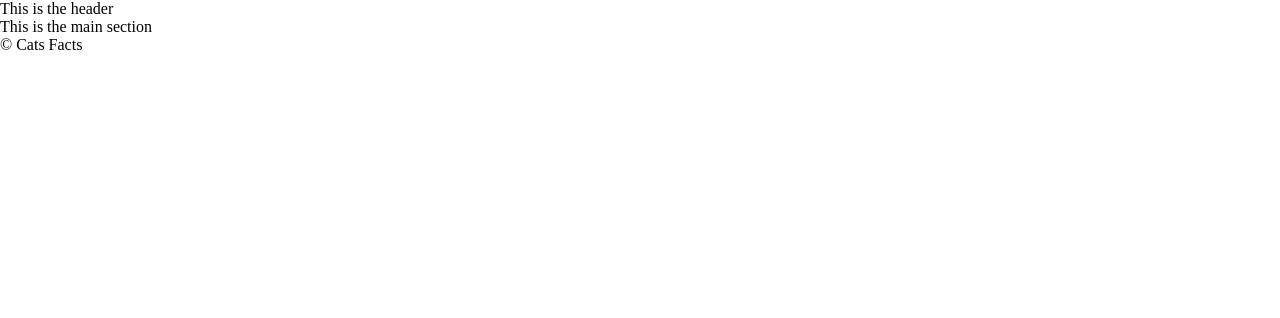
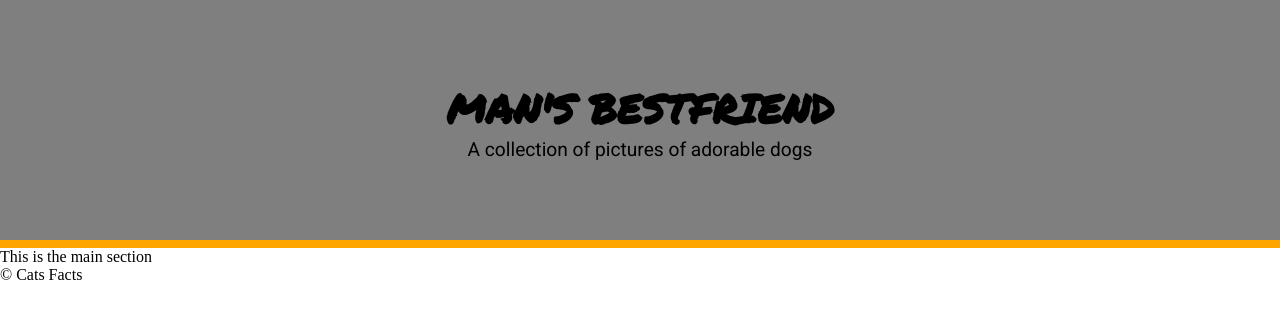
Before and after one commit to BrianSekwakwa/lyric-app-react, a React (Create React App) app: page / in a window 1280 px wide. Shown: the top 318 px of the page. Built offline with nearby package versions, Linux system fonts and the light colour scheme; no server answers.

Commit message:
added the header with heading and text

```diff
--- a/public/index.html
+++ b/public/index.html
@@ -22,7 +22,7 @@
       work correctly both with client-side routing and a non-root public URL.
       Learn how to configure a non-root public URL by running `npm run build`.
     -->
-    <title>Marvel Cinematic Universe</title>
+    <title>Cat Facts</title>
   </head>
   <body>
     <noscript>You need to enable JavaScript to run this app.</noscript>
--- a/src/App.js
+++ b/src/App.js
@@ -5,6 +5,25 @@ import Main from "./components/main/Main";
 import Footer from "./components/footer/Footer";
 
 class App extends Component {
+  constructor() {
+    super();
+    this.state = {
+      image: ""
+    };
+  }
+
+  componentDidMount() {
+    fetch("https://dog.ceo/api/breeds/image/random")
+      .then(res => {
+        return res.json();
+      })
+      .then(data => {
+        this.setState({
+          image: data.message
+        });
+      });
+  }
+
   render() {
     return (
       <div className="App">
--- a/src/components/header/Header.css
+++ b/src/components/header/Header.css
@@ -0,0 +1,26 @@
+@import url("https://fonts.googleapis.com/css?family=Permanent+Marker|Roboto");
+
+header {
+  height: 15rem;
+  display: flex;
+  align-items: center;
+  justify-content: center;
+  flex-direction: column;
+  background: rgba(0, 0, 0, 0.5);
+}
+
+header h1 {
+  font-size: 2.5rem;
+  font-family: "Permanent Marker", cursive;
+}
+
+header p {
+  font-family: "Roboto", sans-serif;
+  font-size: 1.2rem;
+}
+
+.border {
+  height: 0.5rem;
+  width: 100%;
+  background: orange;
+}
--- a/src/components/header/Header.js
+++ b/src/components/header/Header.js
@@ -2,7 +2,15 @@ import React from "react";
 import "./Header.css";
 
 function Header() {
-  return <div>This is the header</div>;
+  return (
+    <div>
+      <header>
+        <h1>MAN'S BESTFRIEND</h1>
+        <p>A collection of pictures of adorable dogs</p>
+      </header>
+      <div className="border" />
+    </div>
+  );
 }
 
 export default Header;
```
